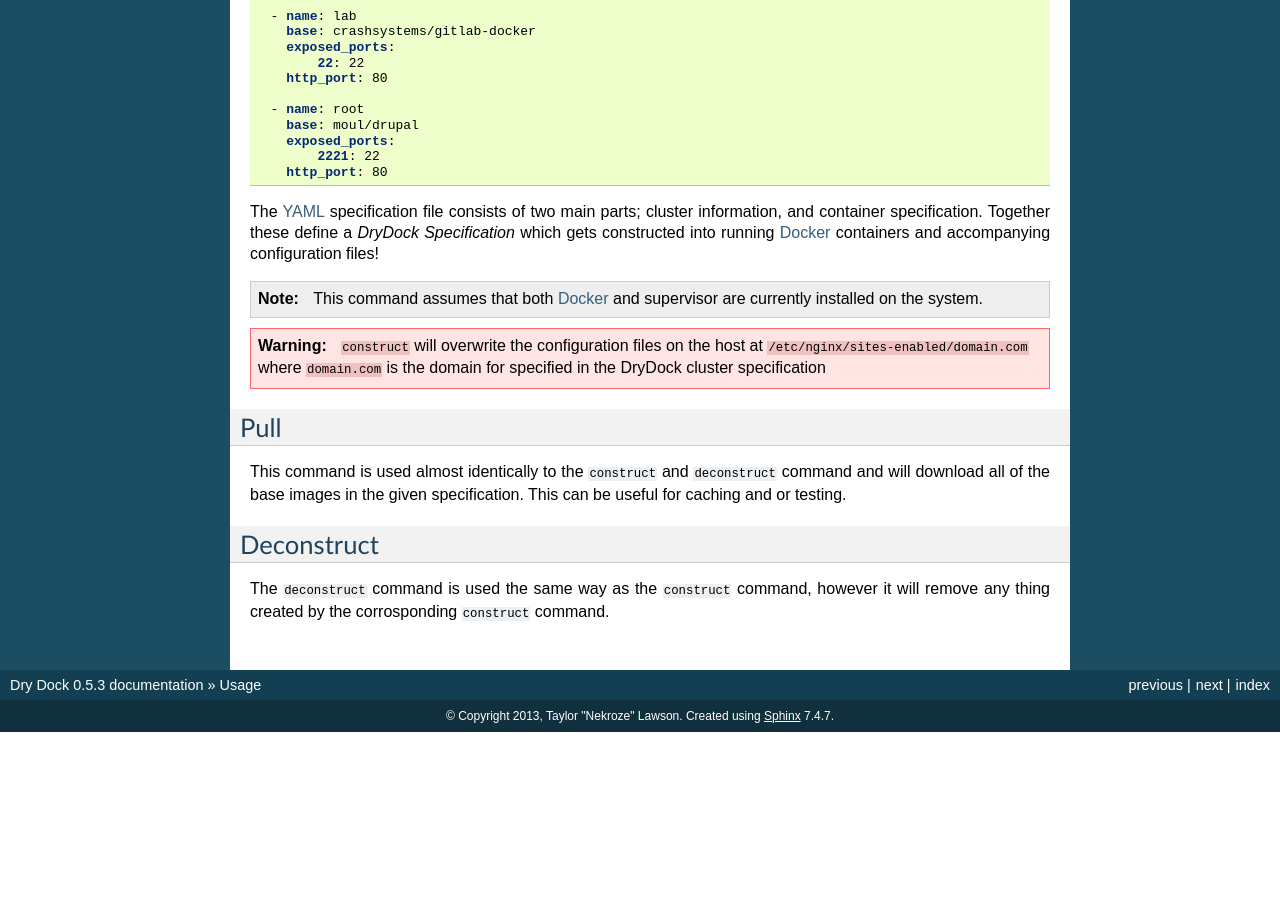
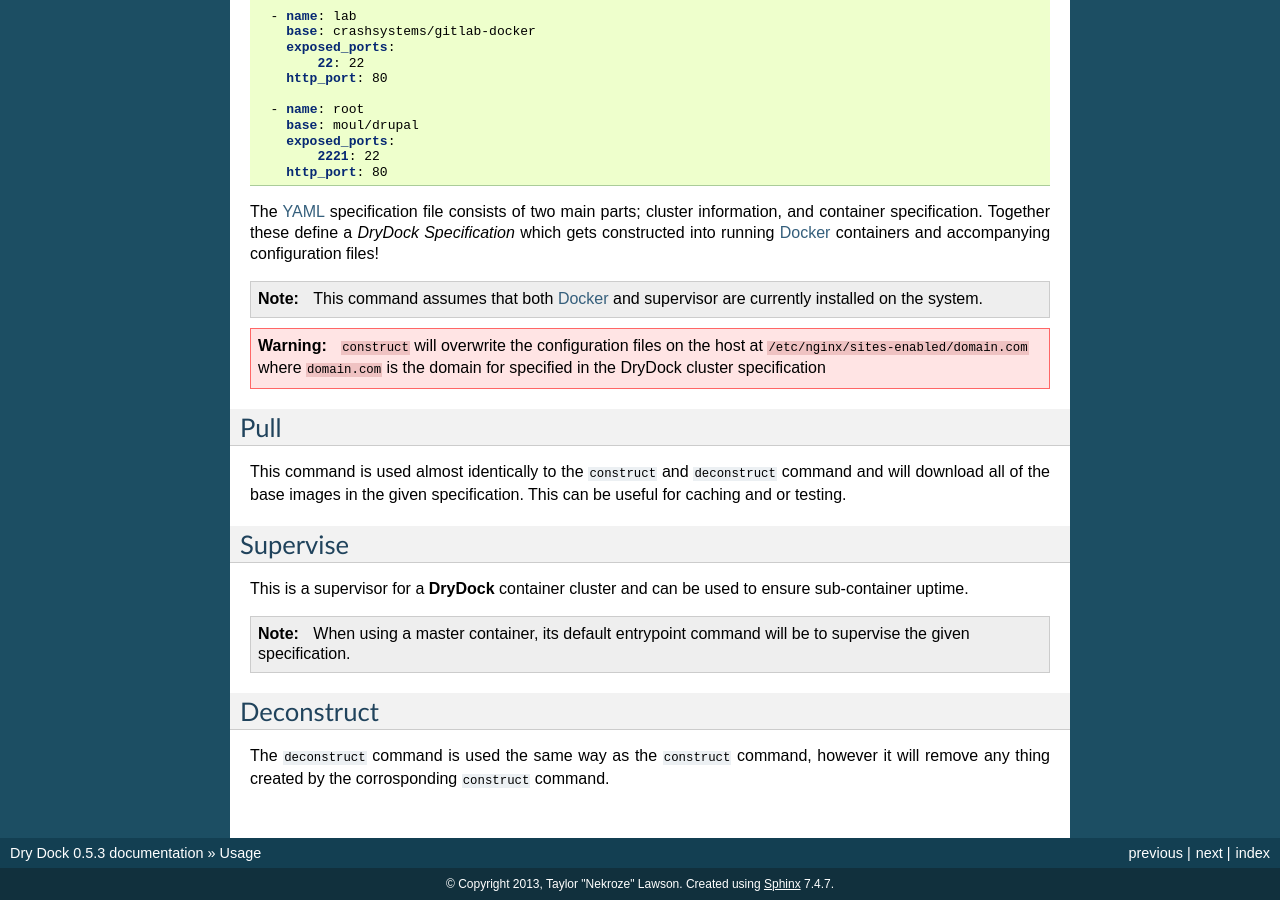
Before and after one commit to Nekroze/drydock, a Sphinx documentation site: the page built from docs/usage.rst, in a window 1280 px wide and 900 px high, scrolled down 1234 px. Built offline with Sphinx 7.4.7, drawn with Linux system fonts in a browser that asks for light colours; before the commit the page ends 1966 px from its top, so only the background shows below that.

Commit message:
added some supervise documentation

```diff
--- a/docs/usage.rst
+++ b/docs/usage.rst
@@ -112,6 +112,18 @@ This command is used almost identically to the ``construct`` and
 ``deconstruct`` command and will download all of the base images in the
 given specification. This can be useful for caching and or testing.
 
+
+Supervise
+---------
+
+This is a supervisor for a **DryDock** container cluster and can be used to
+ensure sub-container uptime.
+
+.. note::
+
+    When using a master container, its default entrypoint command will be to
+    supervise the given specification.
+
 Deconstruct
 -----------
 
```
